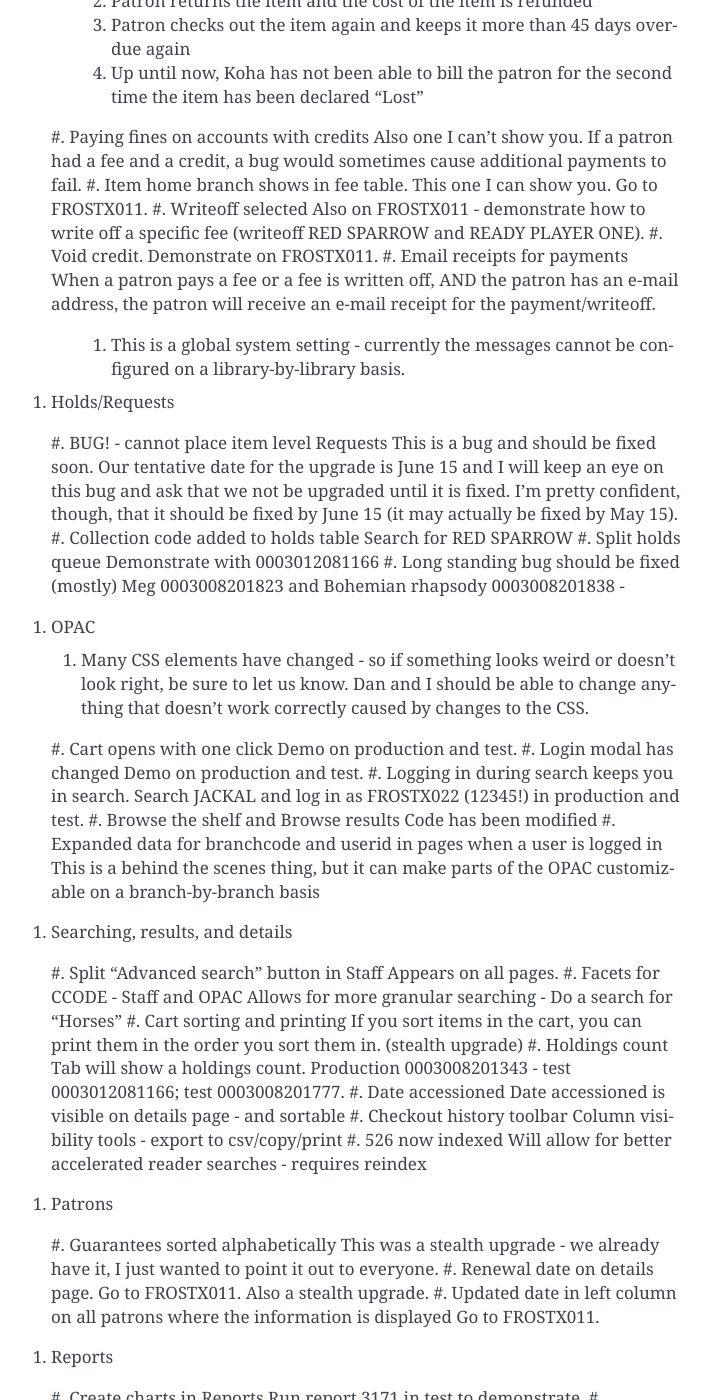
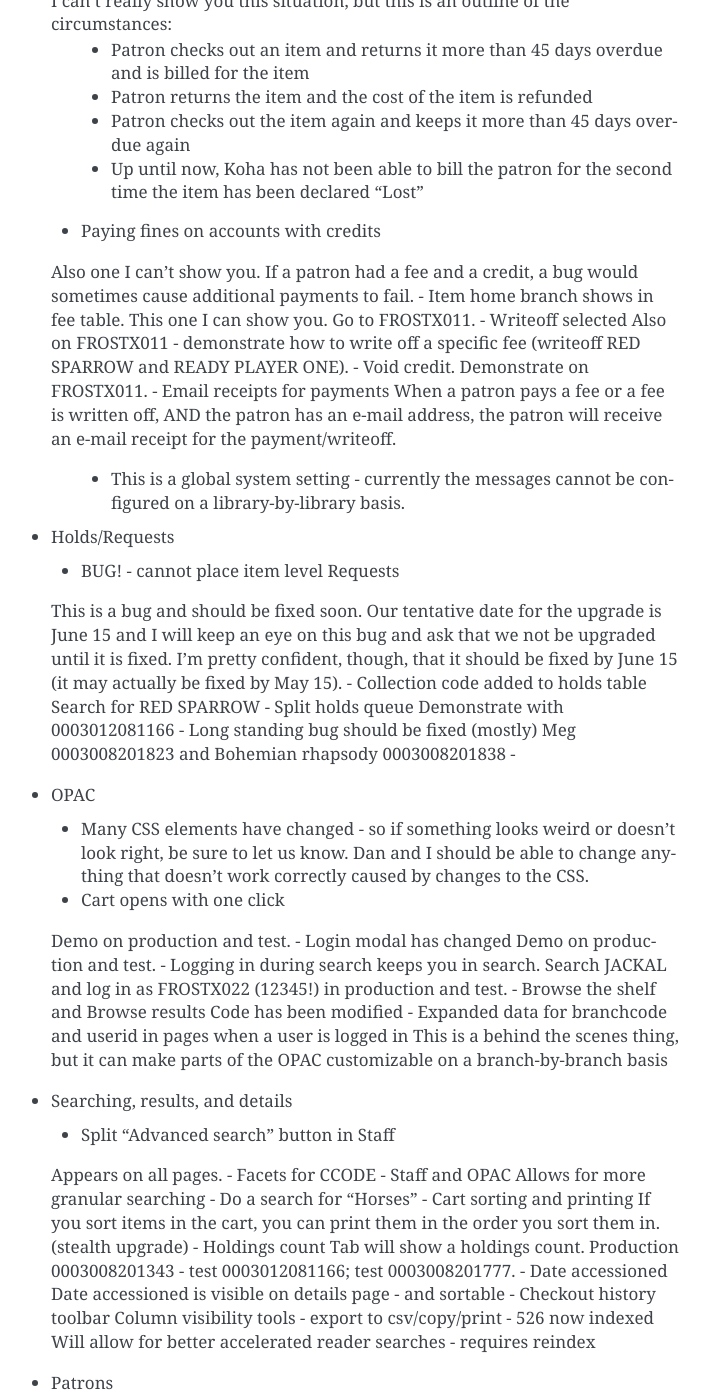
Before and after one commit to northeast-kansas-library-system/koha1811training, a Sphinx documentation site: the page built from source/agenda.rst, in a window 1280 px wide and 1400 px high, scrolled down 684 px. Shown: the whole window, without its empty margins (399-1110 px from the left). Built offline with Sphinx 7.4.7, drawn with Linux system fonts in a browser that asks for light colours; some of the changed text lies outside the part shown.

Commit message:
Change list to bulletts

```diff
--- a/source/agenda.rst
+++ b/source/agenda.rst
@@ -1,141 +1,141 @@
 Koha 18.11 Trainng Agenda
 ==========================
 
-#. Koha homepage
-  #. Patron notes on staff dashboard
+-  Koha homepage
+  -  Patron notes on staff dashboard
 
-#. Cataloging
+-  Cataloging
 
-  #. Z39.50
-    #. Focus on ISBN field
+  -  Z39.50
+    -  Focus on ISBN field
     Quick demo.
-    #. Additional columns in Z39.50 results
+    -  Additional columns in Z39.50 results
     Do a cataloging search for DAY OF THE JACKAL as example
-  #. Add item reversion
+  -  Add item reversion
   Show changes in alignment in add item table.
-  #. Cataloging add record problem.
+  -  Cataloging add record problem.
   More or less the same as the "Add item" problem
 
 
-#. Circulation
+-  Circulation
 
-  #. Collection code in checkout table
+  -  Collection code in checkout table
   Go to FROSTX011
-  #. Circulation history - click barcode goes to item record
+  -  Circulation history - click barcode goes to item record
   Go to FROSTX011
-  #. Patron information in left column is now hidden
+  -  Patron information in left column is now hidden
   Go to FROSTX011
 
-#. Fines changes
+-  Fines changes
 
-  #. Item "Lost" twice by the same patron isn't billed the second time.
+  -  Item "Lost" twice by the same patron isn't billed the second time.
   I can't really show you this situation, but this is an outline of the circumstances:
-    #. Patron checks out an item and returns it more than 45 days overdue and is billed for the item
-    #. Patron returns the item and the cost of the item is refunded
-    #. Patron checks out the item again and keeps it more than 45 days overdue again
-    #. Up until now, Koha has not been able to bill the patron for the second time the item has been declared "Lost"
-  #. Paying fines on accounts with credits
+    -  Patron checks out an item and returns it more than 45 days overdue and is billed for the item
+    -  Patron returns the item and the cost of the item is refunded
+    -  Patron checks out the item again and keeps it more than 45 days overdue again
+    -  Up until now, Koha has not been able to bill the patron for the second time the item has been declared "Lost"
+  -  Paying fines on accounts with credits
   Also one I can't show you.  If a patron had a fee and a credit, a bug would sometimes cause additional payments to fail.
-  #. Item home branch shows in fee table.
+  -  Item home branch shows in fee table.
   This one I can show you.  Go to FROSTX011.
-  #. Writeoff selected
+  -  Writeoff selected
   Also on FROSTX011 - demonstrate how to write off a specific fee (writeoff RED SPARROW and READY PLAYER ONE).
-  #. Void credit.
+  -  Void credit.
   Demonstrate on FROSTX011.
-  #. Email receipts for payments
+  -  Email receipts for payments
   When a patron pays a fee or a fee is written off, AND the patron has an e-mail address, the patron will receive an e-mail receipt for the payment/writeoff.
-    #. This is a global system setting - currently the messages cannot be configured on a library-by-library basis.
+    -  This is a global system setting - currently the messages cannot be configured on a library-by-library basis.
 
-#. Holds/Requests
+-  Holds/Requests
 
-  #. BUG! - cannot place item level Requests
+  -  BUG! - cannot place item level Requests
   This is a bug and should be fixed soon.  Our tentative date for the upgrade is June 15 and I will keep an eye on this bug and ask that we not be upgraded until it is fixed.  I'm pretty confident, though, that it should be fixed by June 15 (it may actually be fixed by May 15).
-  #. Collection code added to holds table
+  -  Collection code added to holds table
   Search for RED SPARROW
-  #. Split holds queue
+  -  Split holds queue
   Demonstrate with 0003012081166
-  #. Long standing bug should be fixed (mostly)
+  -  Long standing bug should be fixed (mostly)
   Meg 0003008201823 and Bohemian rhapsody 0003008201838 -
 
 
-#. OPAC
+-  OPAC
 
-  #. Many CSS elements have changed - so if something looks weird or doesn't look right, be sure to let us know.  Dan and I should be able to change anything that doesn't work correctly caused by changes to the CSS.
-  #. Cart opens with one click
+  -  Many CSS elements have changed - so if something looks weird or doesn't look right, be sure to let us know.  Dan and I should be able to change anything that doesn't work correctly caused by changes to the CSS.
+  -  Cart opens with one click
   Demo on production and test.
-  #. Login modal has changed
+  -  Login modal has changed
   Demo on production and test.
-  #. Logging in during search keeps you in search.
+  -  Logging in during search keeps you in search.
   Search JACKAL and log in as FROSTX022 (12345!) in production and test.
-  #. Browse the shelf and Browse results
+  -  Browse the shelf and Browse results
   Code has been modified
-  #. Expanded data for branchcode and userid in pages when a user is logged in
+  -  Expanded data for branchcode and userid in pages when a user is logged in
   This is a behind the scenes thing, but it can make parts of the OPAC customizable on a branch-by-branch basis
 
 
-#. Searching, results, and details
+-  Searching, results, and details
 
-  #. Split "Advanced search" button in Staff
+  -  Split "Advanced search" button in Staff
   Appears on all pages.
-  #. Facets for CCODE - Staff and OPAC
+  -  Facets for CCODE - Staff and OPAC
   Allows for more granular searching - Do a search for "Horses"
-  #. Cart sorting and printing
+  -  Cart sorting and printing
   If you sort items in the cart, you can print them in the order you sort them in.  (stealth upgrade)
-  #. Holdings count
+  -  Holdings count
   Tab will show a holdings count.  Production 0003008201343 - test 0003012081166; test 0003008201777.
-  #. Date accessioned
+  -  Date accessioned
   Date accessioned is visible on details page - and sortable
-  #. Checkout history toolbar
+  -  Checkout history toolbar
   Column visibility tools - export to csv/copy/print
-  #. 526 now indexed
+  -  526 now indexed
   Will allow for better accelerated reader searches - requires reindex
 
-#. Patrons
+-  Patrons
 
-  #. Guarantees sorted alphabetically
+  -  Guarantees sorted alphabetically
   This was a stealth upgrade - we already have it, I just wanted to point it out to everyone.
-  #. Renewal date on details page.
+  -  Renewal date on details page.
   Go to FROSTX011.  Also a stealth upgrade.
-  #. Updated date in left column on all patrons where the information is displayed
+  -  Updated date in left column on all patrons where the information is displayed
   Go to FROSTX011.
 
 
-#. Reports
+-  Reports
 
-  #. Create charts in Reports
+  -  Create charts in Reports
   Run report 3171 in test to demonstrate.
-  #. Codemirror
+  -  Codemirror
   Line numbers in report creation tool.
 
 
-#. Tools/Administration
+-  Tools/Administration
 
-  #. Circulation/fines/fees rules
-    #. Notes on circulation rules
+  -  Circulation/fines/fees rules
+    -  Notes on circulation rules
     This adds the ability to add a note to the circulation rules so that I'll be better able to track changes to circulation rules.
 
-  #. Inventory
-    #. Items scanned out of order
-    #. Allow skipping items with waiting holds
+  -  Inventory
+    -  Items scanned out of order
+    -  Allow skipping items with waiting holds
 
-  #. Label creator and Card creator
-    #. Able to add descriptions
+  -  Label creator and Card creator
+    -  Able to add descriptions
     Production and on Test - card batch 13998 in production - batch called "Batch of Movies" in test.  Card batch 8289 in production and test - Card batch 14002 in production vs 13334 in test.
-    #. Pop-up when searching for patron in Card creator
+    -  Pop-up when searching for patron in Card creator
     Demo on the Frosty list
-    #. Flexibility in call number splitting rules
+    -  Flexibility in call number splitting rules
     This one is impossible to demonstrate today - it's going to require a ton of set up, but, basically, the current process with the label creator is that you can have it split the call numbers where the spaces occur - so that REF 823.43 SHA has "REF" "823.43" and "SHA" all on separate lines.  This new feature would allow you to customize where the splits occur.  It will, however require changing the frameworks so the 952$2 is visible and then changing the selection for the 952$2 on the items you want to create new labels for.
 
-  #. Lists
-    #. Sort list by date added
+  -  Lists
+    -  Sort list by date added
     James Bond films list Production and Test
 
-  #. Notices
-    #. Table is searchable
+  -  Notices
+    -  Table is searchable
 
-  #. Patron lists
-    #. Share patron lists between staff
+  -  Patron lists
+    -  Share patron lists between staff
 
-  #. Batch item modification
-    #. Holds column
+  -  Batch item modification
+    -  Holds column
     Shows how many holds are on an item.
```
